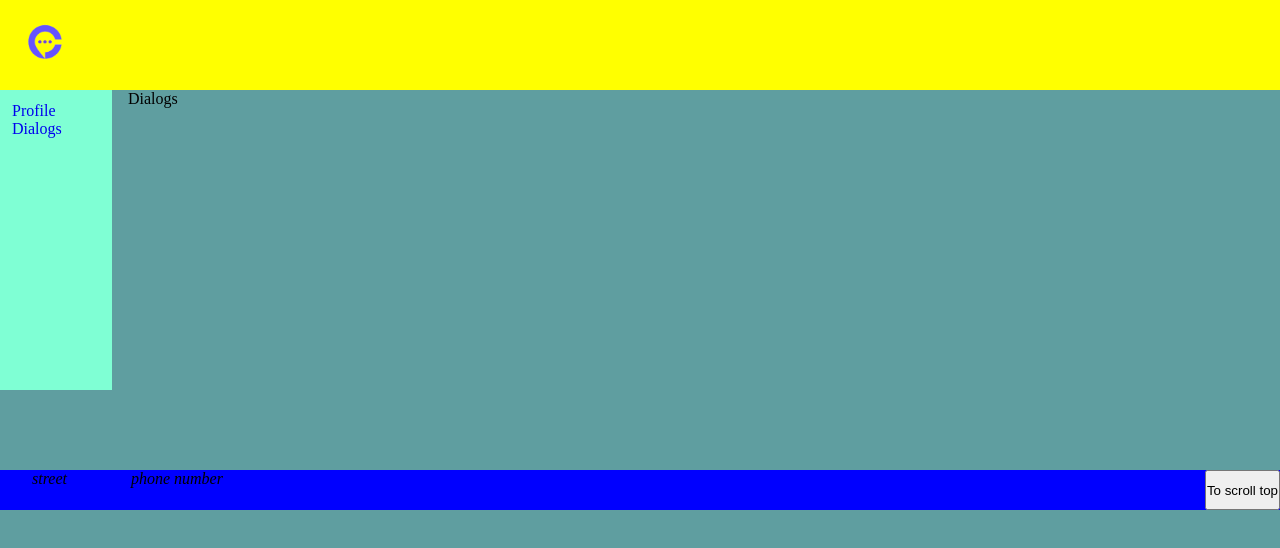
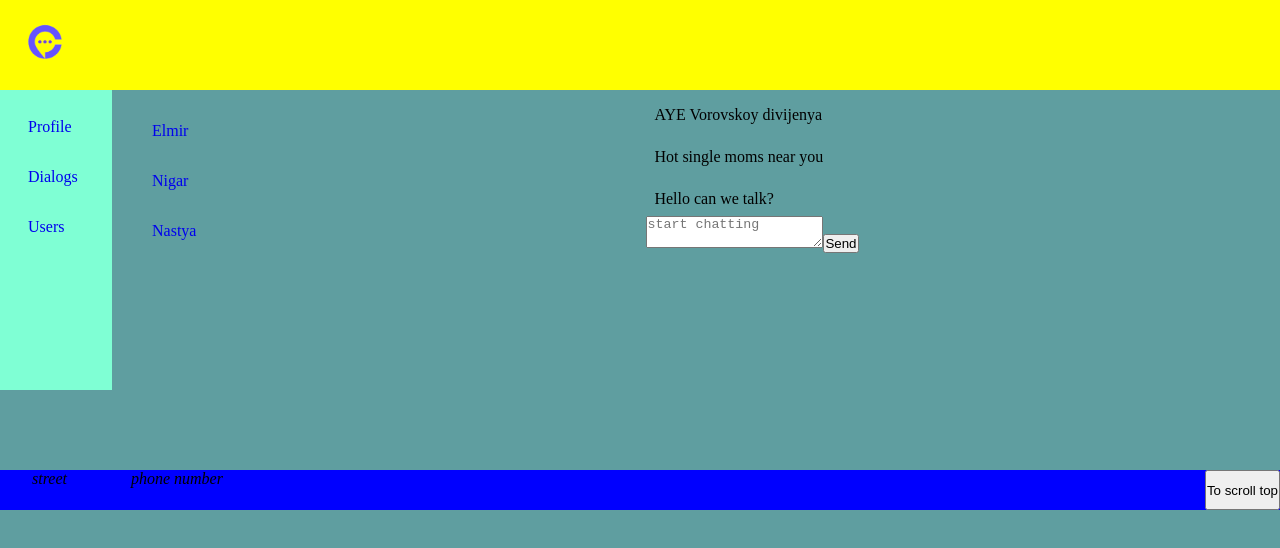
Before and after one commit to UlviSuleymanov/newchillchat, a React (Create React App) app: page /dialogs in a window 1280 px wide. Shown: the top 548 px of the page. Built offline with nearby package versions, Linux system fonts and the light colour scheme.

Commit message:
created dialogsSlice and corresponding components

```diff
--- a/package.json
+++ b/package.json
@@ -7,6 +7,7 @@
     "@testing-library/jest-dom": "^5.16.5",
     "@testing-library/react": "^13.3.0",
     "@testing-library/user-event": "^14.4.3",
+    "axios": "^0.27.2",
     "react": "^18.2.0",
     "react-dom": "^18.2.0",
     "react-redux": "^8.0.2",
--- a/src/App.js
+++ b/src/App.js
@@ -8,7 +8,7 @@ import Header from './components/Header/Header';
 import Footer from './components/Footer/Footer';
 import NavBar from './components/NavBar/NavBar';
 import Dialogs from './containers/DialogsPage/Dialogs';
-
+import Users from './containers/UsersPage/Users';
 const isLogged = false;
 
 function App(props) {
@@ -21,6 +21,7 @@ function App(props) {
         <Routes>
           <Route path="/profile/*" element={<ProfilePage />}></Route>
           <Route path="/dialogs/*" element={<Dialogs />}></Route>
+          <Route path="/users/*" element={<Users />}></Route>
         </Routes>
       </div>
       <Footer className="Footer" />
--- a/src/app/store.js
+++ b/src/app/store.js
@@ -1,8 +1,12 @@
 import { configureStore } from '@reduxjs/toolkit';
+import dialogsSlice from '../features/dialog/dialogsSlice';
 import profileSlice from '../features/profile/profileSlice';
+import usersSlice from '../features/user/usersSlice';
 
 export const store = configureStore({
   reducer: {
     profilePage: profileSlice,
+    dialogsPage: dialogsSlice,
+    usersPage: usersSlice,
   },
 });
--- a/src/components/NavBar/NavBar.jsx
+++ b/src/components/NavBar/NavBar.jsx
@@ -7,6 +7,7 @@ let NavBar = () => {
     <nav className={s.wrapper}>
       <NavLink to="profile/">Profile</NavLink>
       <NavLink to="dialogs/">Dialogs</NavLink>
+      <NavLink to="users/">Users</NavLink>
     </nav>
   );
 };
--- a/src/containers/DialogsPage/Dialogs.jsx
+++ b/src/containers/DialogsPage/Dialogs.jsx
@@ -1,7 +1,63 @@
 import React from 'react';
+import { useDispatch, useSelector } from 'react-redux';
+import { NavLink } from 'react-router-dom';
+import { sendMessage, updateMessage } from '../../features/dialog/dialogsSlice';
+import s from './dialogs.module.css';
 
 const Dialogs = () => {
-  return <div>Dialogs</div>;
+  const dialogsList = useSelector((store) => store.dialogsPage.value);
+  const dispatch = useDispatch();
+  const elementKey = 'unique_key';
+  let newText = '';
+  let isSelected = false;
+  const [selected, setSelected] = React.useState(isSelected);
+
+  return (
+    <div className={s.wrapper} key={Math.random(1 - 100) + elementKey}>
+      <div className={s.container}>
+        <div className={s.dialogs}>
+          {dialogsList.map((dialog) => (
+            <NavLink
+              onClick={() => setSelected(!selected)}
+              key={elementKey + dialog.id + Math.random(1 - 50)}
+              className={selected ? s.active : ''}
+              to={`/dialog${dialog.id}`}
+            >
+              {dialog.name}
+            </NavLink>
+          ))}
+        </div>
+        <div className={s.messages}>
+          {dialogsList.map((dialog) => (
+            <p key={elementKey + dialog.id + Math.random(1 - 100)}>{dialog.message}</p>
+          ))}
+          <div className={s.text_send_wrapper}>
+            <textarea
+              placeholder="start chatting"
+              onChange={(event) => {
+                newText = event.target.value;
+                dispatch(updateMessage(newText));
+              }}
+            ></textarea>
+            <button
+              type="button"
+              onClick={() => {
+                dispatch(
+                  sendMessage({
+                    id: dialogsList[dialogsList.length - 1].id + 1 + elementKey,
+                    name: '',
+                    message: newText,
+                  }),
+                );
+              }}
+            >
+              Send
+            </button>
+          </div>
+        </div>
+      </div>
+    </div>
+  );
 };
 
 export default Dialogs;
--- /dev/null
+++ b/src/containers/DialogsPage/dialogs.module.css
@@ -0,0 +1,32 @@
+.container {
+  display: grid;
+  grid-auto-columns: 1fr;
+  grid-auto-rows: 1fr;
+  grid-template-columns: 0.9fr 1.1fr;
+  grid-template-rows: 1fr;
+  gap: 0px 0px;
+  grid-template-areas: 'Dialog Message';
+}
+
+.dialogs {
+  grid-area: Dialog;
+  display: flex;
+  flex-direction: column;
+  padding: 0.5rem;
+  margin-top: 0.5rem;
+}
+a {
+  padding: 1rem;
+}
+
+.messages > p {
+  grid-area: Message;
+  display: flex;
+  flex-direction: column;
+  padding: 0.5rem;
+  margin-top: 0.5rem;
+}
+
+.active {
+  background-color: burlywood;
+}
--- a/src/containers/ProfilePage/ProfilePage.jsx
+++ b/src/containers/ProfilePage/ProfilePage.jsx
@@ -47,9 +47,9 @@ const ProfilePage = () => {
               dispatch(
                 addPost({
                   id: elementKey + Math.random(1 - 100),
-                  name: 'Ulvi',
+                  name: 'Ulvi Suleymanov',
                   text: newText,
-                  likeCount: 0,
+                  likeCount: Math.floor(Math.random(1 - 100)),
                 }),
               );
             }}
--- /dev/null
+++ b/src/features/dialog/dialogsData.js
@@ -0,0 +1,17 @@
+export const dialogs = [
+  {
+    id: 1,
+    name: 'Elmir',
+    message: 'AYE Vorovskoy divijenya',
+  },
+  {
+    id: 2,
+    name: 'Nigar',
+    message: 'Hot single moms near you',
+  },
+  {
+    id: 3,
+    name: 'Nastya',
+    message: 'Hello can we talk?',
+  },
+];
--- /dev/null
+++ b/src/features/dialog/dialogsSlice.js
@@ -0,0 +1,21 @@
+import { createSlice } from '@reduxjs/toolkit';
+import { dialogs } from './dialogsData.js';
+
+const dialogsSlice = createSlice({
+  name: 'dialogs',
+  initialState: {
+    value: dialogs,
+  },
+  reducers: {
+    sendMessage: (state, action) => {
+      state.value.push(action.payload);
+    },
+    updateMessage: (state, action) => {
+      state.value.map((user) => user.message !== action.payload);
+    },
+  },
+});
+
+export default dialogsSlice.reducer;
+
+export const { sendMessage, updateMessage } = dialogsSlice.actions;
--- a/src/features/profile/postData.js
+++ b/src/features/profile/postData.js
@@ -3,18 +3,18 @@ export const postsData = [
     id: 1,
     name: 'Ulvi Suleymanov',
     text: 'Hello',
-    likeCount: 0,
+    likeCount: Math.floor(Math.random(1 - 100)),
   },
   {
     id: 2,
-    name: 'Ulvi',
+    name: 'Ulvi Suleymanov',
     text: 'Hello yo',
-    likeCount: 0,
+    likeCount: Math.floor(Math.random(1 - 100)),
   },
   {
     id: 3,
-    name: 'Ulvi',
+    name: 'Ulvi Suleymanov',
     text: 'ayo ayo',
-    likeCount: 0,
+    likeCount: Math.floor(Math.random(1 - 100)),
   },
 ];
```
Also changed, not shown: src/features/dialog/dialog.js (deleted), 1 other file (tests, documents, lock files or other folders).
